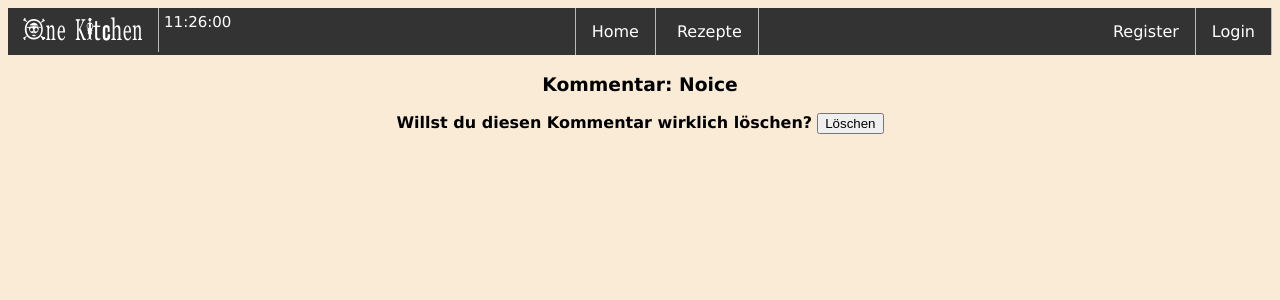
After one commit to slnviii/KochbuchDjango, a Django app: page /recipe/1/delete_comment in a window 1280 px wide. The commit adds this page. Shown: the top 300 px of the page. Run offline with Django 4.2, Linux system fonts and the light colour scheme; data comes from the database, SQL or seed files in the repository; data that the repository does not hold is empty.

Commit message:
Kommentare löschen

```diff
--- /dev/null
+++ b/kochbuch/buch/templates/delete_comment.html
@@ -0,0 +1,24 @@
+<!DOCTYPE html>
+<html lang="en">
+<head>
+    <meta charset="UTF-8">
+    <title>Kommentar Löschen</title>
+</head>
+
+<body>
+{% extends 'base.html' %}
+{% block content %}
+
+<h3>Kommentar: {{ comment.body }}</h3>
+
+<div class="form-group"></div>
+     <form method="POST">
+         {% csrf_token %}
+         <strong>Willst du diesen Kommentar wirklich löschen?</strong>
+         <button class=""btn btn-secondary">Löschen</button>
+     </form>
+</div>
+
+{% endblock %}
+</body>
+</html>
--- a/kochbuch/buch/templates/display_recipe.html
+++ b/kochbuch/buch/templates/display_recipe.html
@@ -55,6 +55,9 @@ Kommentare
         <li style="list-style-type:none">
         {{ comment.body }}
         </li>
+        <a href="{% url 'delete_comment' comment.pk %}"><button class="btn btn-warning">Löschen</button></a>
+
+
         </ul>
     {% endif %}
 {% endfor %}
--- a/kochbuch/buch/urls.py
+++ b/kochbuch/buch/urls.py
@@ -16,4 +16,7 @@ urlpatterns = [
     path('change-password/', ChangePasswordView.as_view(), name='change_password'),
     path('favorite/<int:pk>', AddFavorite, name='add_favorite'),
     path('recipe/<int:pk>/comment', AddComment.as_view(), name='add_comment'),
+    path('recipe/<int:pk>/delete_comment', DeleteComment.as_view(), name='delete_comment'),
+
+    #path('search')
 ]
--- a/kochbuch/buch/views.py
+++ b/kochbuch/buch/views.py
@@ -1,13 +1,13 @@
 from django.contrib.auth.models import User
 from django.contrib.auth.forms import UserChangeForm
 from django.http import HttpResponseRedirect, HttpResponse
-from django.shortcuts import render, get_object_or_404 # get_object_or_404 hinzugefügt
+from django.shortcuts import render, get_object_or_404, redirect  # get_object_or_404 hinzugefügt
 from django import forms
 from django.urls import reverse_lazy
 from django.views import generic
 from django.urls import reverse_lazy, reverse
 from django.contrib.auth.views import PasswordChangeView
-from django.views.generic import ListView, DetailView, CreateView
+from django.views.generic import ListView, DetailView, CreateView, DeleteView
 
 from .forms import UpdateProfileForm, CommentForm
 from . import models
@@ -123,6 +123,10 @@ class RecipeView(DetailView):      # Rezept darstellen
         return context
 
 
+class DeleteComment(DeleteView):
+    model = Comment
+    template_name = 'delete_comment.html'
+    success_url = reverse_lazy('overview')
 
 # def recipe(request, recipe_name):
 #     #  rec_name = request.GET['name']      # hier wird der name des rezepts abgefragt auf den man geklickt hat
```
